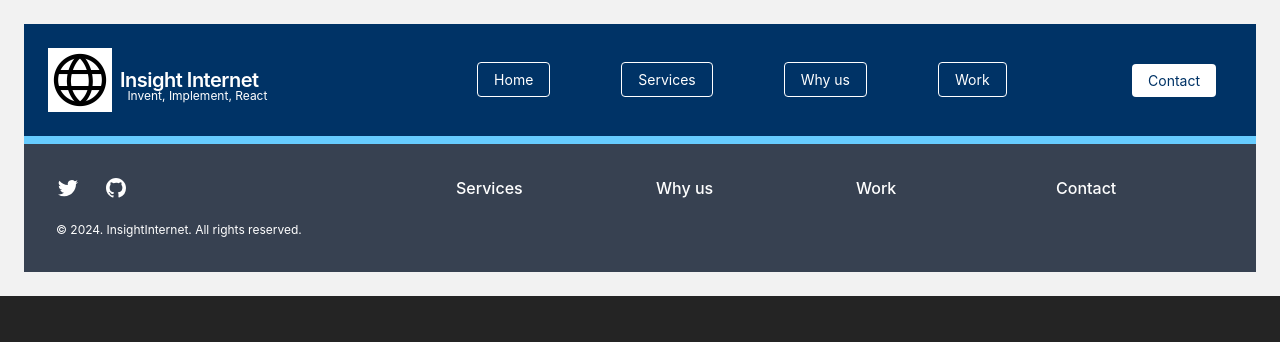
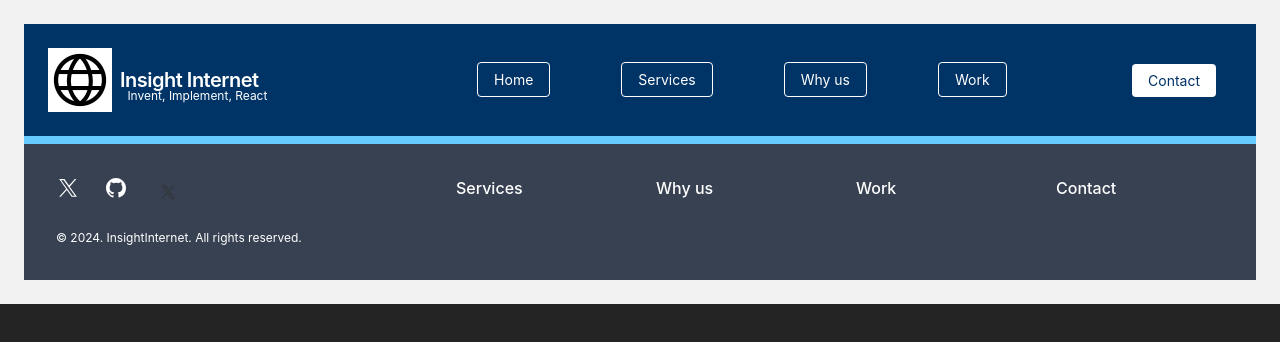
Before and after one commit to matherton/insightinternetApp, a Vue app: page / in a window 1280 px wide. Shown: the top 342 px of the page. Built offline with nearby package versions, Linux system fonts and the light colour scheme.

Commit message:
changed twitter icon for X icon

```diff
--- a/src/components/Footer.vue
+++ b/src/components/Footer.vue
@@ -18,12 +18,14 @@
                 <svg
                   class="h-6 w-6"
                   fill="currentColor"
-                  viewBox="0 0 24 24"
+                  viewBox="10 10 25 25"
                   aria-hidden="true"
                 >
                   <path
-                    d="M8.29 20.251c7.547 0 11.675-6.253 11.675-11.675 0-.178 0-.355-.012-.53A8.348 8.348 0 0022 5.92a8.19 8.19 0 01-2.357.646 4.118 4.118 0 001.804-2.27 8.224 8.224 0 01-2.605.996 4.107 4.107 0 00-6.993 3.743 11.65 11.65 0 01-8.457-4.287 4.106 4.106 0 001.27 5.477A4.072 4.072 0 012.8 9.713v.052a4.105 4.105 0 003.292 4.022 4.095 4.095 0 01-1.853.07 4.108 4.108 0 003.834 2.85A8.233 8.233 0 012 18.407a11.616 11.616 0 006.29 1.84"
-                  />
+                    fill-rule="evenodd"
+                    clip-rule="evenodd"
+                    d="M24.3,21.1l6.9-7.9h-1.6l-6,6.8l-4.8-6.8h-5.5l7.3,10.3l-7.3,8.2h1.6l6.4-7.2l5,7.2h5.5 M15.4,14.4H18l11.6,16.2H27"
+                  ></path>
                 </svg>
               </a>
             </li>
@@ -51,6 +53,19 @@
                 </svg>
               </a>
             </li>
+
+            <svg
+              class="h-8 w-8"
+              fill="currentColor"
+              viewBox="0 0 45 45"
+              xmlns="http://www.w3.org/2000/svg"
+            >
+              <path
+                fill-rule="evenodd"
+                clip-rule="evenodd"
+                d="M24.3,21.1l6.9-7.9h-1.6l-6,6.8l-4.8-6.8h-5.5l7.3,10.3l-7.3,8.2h1.6l6.4-7.2l5,7.2h5.5 M15.4,14.4H18l11.6,16.2H27"
+              ></path>
+            </svg>
           </ul>
         </div>
 
```
